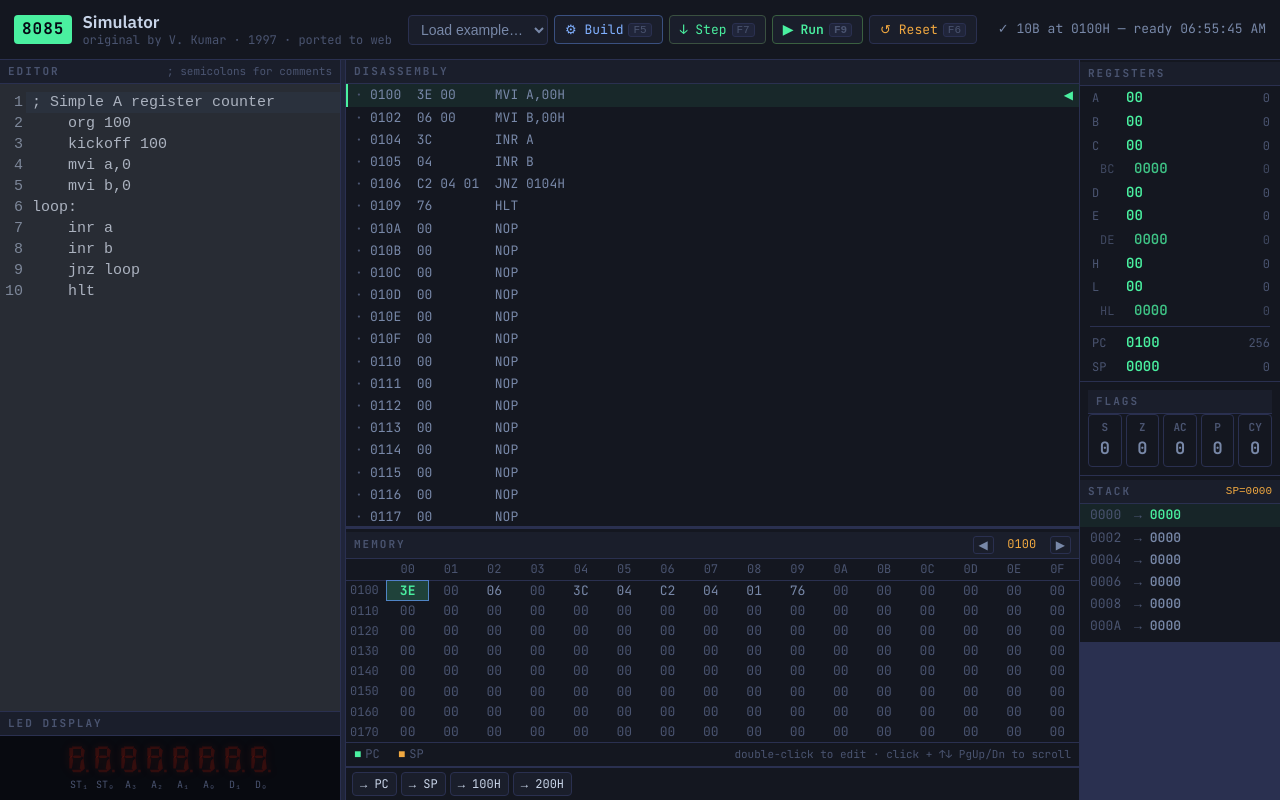
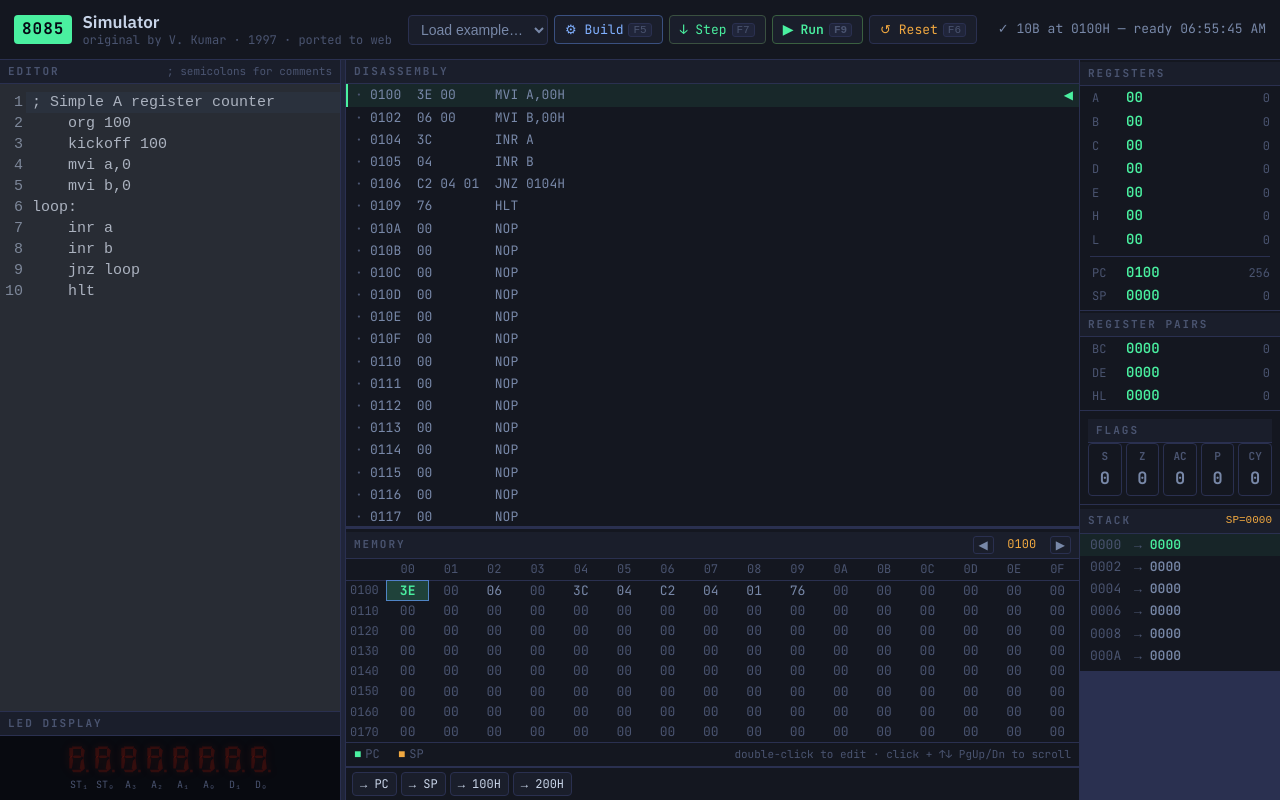
Before and after one commit to selfmodify/sim8085wasm, a React (Vite) app in the folder web/: page / in a window 1280 px wide. Built offline with nearby package versions, Linux system fonts and the light colour scheme; the HTML template or start-up script is replaced by a standard one.

Commit message:
move BC/DE/HL into separate Register Pairs panel

```diff
--- a/web/src/App.css
+++ b/web/src/App.css
@@ -220,7 +220,6 @@ body {
   background: rgba(74,240,160,.06);
 }
 .reg-row.wide {}
-.reg-row.pair { padding-left: 18px; opacity: .8 }
 .reg-name { color: var(--text3); width: 28px; font-size: 12px }
 .reg-hex  { color: var(--accent); font-weight: 600; width: 40px }
 .reg-dec  { color: var(--text3); font-size: 12px; flex: 1; text-align: right }
--- a/web/src/App.jsx
+++ b/web/src/App.jsx
@@ -341,9 +341,9 @@ function RegPanel({ regs, prev }) {
       </div>
     )
   }
-  function Row16({ name, val, prevVal, pair }) {
+  function Row16({ name, val, prevVal }) {
     return (
-      <div className={`reg-row wide${pair ? ' pair' : ''}${prevVal !== undefined && val !== prevVal ? ' changed' : ''}`}>
+      <div className={`reg-row wide${prevVal !== undefined && val !== prevVal ? ' changed' : ''}`}>
         <span className="reg-name">{name}</span>
         <span className="reg-hex">{hex4(val)}</span>
         <span className="reg-dec">{val}</span>
@@ -357,16 +357,35 @@ function RegPanel({ regs, prev }) {
       <Row   name="A"  val={regs.a}  prevVal={p.a} />
       <Row   name="B"  val={regs.b}  prevVal={p.b} />
       <Row   name="C"  val={regs.c}  prevVal={p.c} />
-      <Row16 name="BC" val={(regs.b<<8)|regs.c} prevVal={p.b !== undefined ? (p.b<<8)|p.c : undefined} pair />
       <Row   name="D"  val={regs.d}  prevVal={p.d} />
       <Row   name="E"  val={regs.e}  prevVal={p.e} />
-      <Row16 name="DE" val={(regs.d<<8)|regs.e} prevVal={p.d !== undefined ? (p.d<<8)|p.e : undefined} pair />
       <Row   name="H"  val={regs.h}  prevVal={p.h} />
       <Row   name="L"  val={regs.l}  prevVal={p.l} />
-      <Row16 name="HL" val={(regs.h<<8)|regs.l} prevVal={p.h !== undefined ? (p.h<<8)|p.l : undefined} pair />
       <div className="reg-sep" />
       <Row16 name="PC" val={regs.pc} prevVal={p.pc} />
       <Row16 name="SP" val={regs.sp} prevVal={p.sp} />
+    </div>
+  )
+}
+
+// ── Register pairs panel ─────────────────────────────────────────────────
+function PairPanel({ regs, prev }) {
+  function Row({ name, val, prevVal }) {
+    return (
+      <div className={`reg-row wide${prevVal !== undefined && val !== prevVal ? ' changed' : ''}`}>
+        <span className="reg-name">{name}</span>
+        <span className="reg-hex">{hex4(val)}</span>
+        <span className="reg-dec">{val}</span>
+      </div>
+    )
+  }
+  const p = prev || {}
+  return (
+    <div className="panel reg-panel">
+      <div className="panel-hd">REGISTER PAIRS</div>
+      <Row name="BC" val={(regs.b<<8)|regs.c} prevVal={p.b !== undefined ? (p.b<<8)|p.c : undefined} />
+      <Row name="DE" val={(regs.d<<8)|regs.e} prevVal={p.d !== undefined ? (p.d<<8)|p.e : undefined} />
+      <Row name="HL" val={(regs.h<<8)|regs.l} prevVal={p.h !== undefined ? (p.h<<8)|p.l : undefined} />
     </div>
   )
 }
@@ -880,6 +899,7 @@ export default function App() {
         {/* Registers column */}
         <div className="col col-right">
           <RegPanel   regs={regs} prev={prevRegs} />
+          <PairPanel  regs={regs} prev={prevRegs} />
           <FlagPanel  regs={regs} />
           <StackPanel regs={regs} />
         </div>
```
